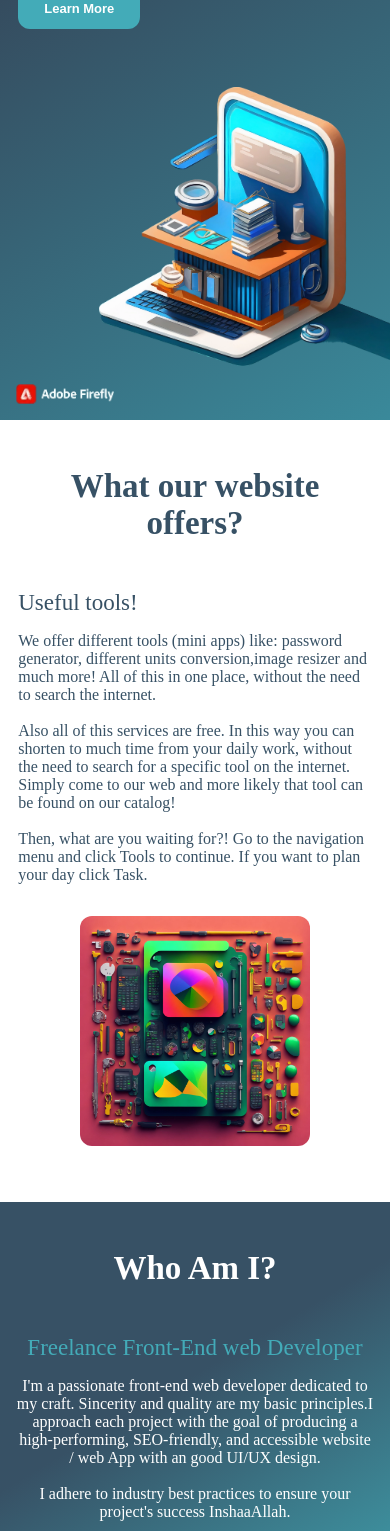
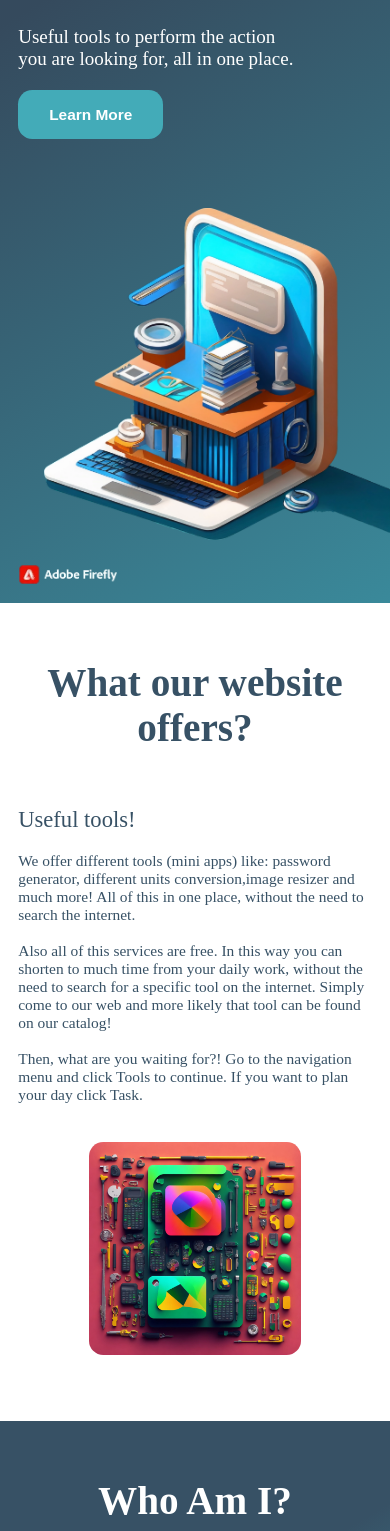
Before and after one commit to Flori1234657/useful-tools, a React (Vite) app: page / in a window 390 px wide. Shown: the part 277-1808 px from the top of the page. Built offline with nearby package versions, Linux system fonts and the light colour scheme.

Commit message:
U rregulluan disa gjëra për ph responsive

```diff
--- a/src/index.scss
+++ b/src/index.scss
@@ -19,3 +19,7 @@ button {
   border: none;
   -webkit-tap-highlight-color: none;
 }
+
+:root {
+  font-size: clamp(1rem, 0.1398rem + 4.3011vw, 1.75rem); // 16-28 max-599
+}
--- a/src/layout/Footer.tsx
+++ b/src/layout/Footer.tsx
@@ -1,5 +1,7 @@
 import { Link } from "react-router-dom";
 import FooterLogo from "../assets/images/logo2.webp";
+import { BsFillTelephoneFill } from "react-icons/bs";
+import { MdEmail } from "react-icons/md";
 
 const Footer = () => {
   return (
@@ -25,9 +27,24 @@ const Footer = () => {
       <section>
         <h1>Contact</h1>
         <ul>
-          <li>floriandollani15@gmail.com</li>
-          <li>info.fl29@gmail.com</li>
-          <li>+355 68 839 3968</li>
+          <li>
+            <span>
+              <MdEmail />
+            </span>
+            floriandollani15@gmail.com{" "}
+          </li>
+          <li>
+            <span>
+              <MdEmail />
+            </span>
+            info.fl29@gmail.com{" "}
+          </li>
+          <li>
+            <span>
+              <BsFillTelephoneFill />
+            </span>
+            +355 68 839 3968{" "}
+          </li>
         </ul>
       </section>
       <section>
--- a/src/styles/base/_variables.scss
+++ b/src/styles/base/_variables.scss
@@ -23,3 +23,7 @@ $About-us-background: linear-gradient(
 $green: #43abb8;
 $blue: #375165;
 $footer-copyright: #1c2832;
+
+// Box Shadow
+$nav-box-shadow: rgba(50, 50, 93, 0.25) 0px 13px 27px -5px,
+  rgba(0, 0, 0, 0.3) 0px 8px 16px -8px;
--- a/src/styles/screens/sm/_about.scss
+++ b/src/styles/screens/sm/_about.scss
@@ -9,11 +9,11 @@
     @include mix.font(white, 2.063rem, 600, 3rem 0, 0);
   }
   h2 {
-    @include mix.font(vr.$green, 1.438rem, 500, 0, 0);
+    @include mix.font(vr.$green, 1.188rem, 500, 0, 0);
     text-align: center;
   }
   p {
-    @include mix.font(white, 1rem, 300, 1rem 0.938rem, 0);
+    @include mix.font(white, 0.813rem, 300, 1rem 0.938rem, 0);
     text-align: center;
   }
   button {
--- a/src/styles/screens/sm/_footer.scss
+++ b/src/styles/screens/sm/_footer.scss
@@ -14,15 +14,18 @@ footer {
     width: 90.65%;
     @include mix.flex-col-center($al: flex-start);
     h1 {
-      @include mix.font(vr.$green, 1.188rem, 500, 0, 1rem 0 0 0);
+      @include mix.font(vr.$green, 1.188rem, 500, 0, 1.5rem 0 0 0);
     }
     ul {
       list-style-type: none;
       li {
-        @include mix.font(white, 1rem, 500, 0, 0.5rem 0 0 0);
+        @include mix.font(white, 0.813rem, 500, 0, 1rem 0 0 0);
         a:hover {
           transition: 0.4s;
           text-decoration: underline;
+        }
+        span {
+          padding-right: 0.5rem;
         }
       }
     }
--- a/src/styles/screens/sm/_hero.scss
+++ b/src/styles/screens/sm/_hero.scss
@@ -2,7 +2,7 @@
 @use "../../base/mixin" as mix;
 
 header {
-  margin-top: 5.25rem;
+  margin-top: 5.2rem;
   width: 100%;
   background: vr.$Hero-background;
   @include mix.flex-col-center;
--- a/src/styles/screens/sm/_navBar.scss
+++ b/src/styles/screens/sm/_navBar.scss
@@ -8,6 +8,7 @@
   background-color: vr.$green;
   @include mix.flex($js: center);
   z-index: 1;
+  box-shadow: vr.$nav-box-shadow;
   // Palestine Support Banner
 
   .nav-bar-container__Palestine-support {
@@ -64,10 +65,11 @@
         position: absolute;
         right: 0;
         top: 100%;
-        width: 50vw;
+        width: 60vw;
         background-color: vr.$green;
         @include mix.flex-col-center;
-        border-bottom-left-radius: 0.5rem;
+        border-bottom-left-radius: 0.75rem;
+        box-shadow: vr.$nav-box-shadow;
         ul {
           width: 80%;
           @include mix.flex-col-center;
--- a/src/styles/screens/sm/_services.scss
+++ b/src/styles/screens/sm/_services.scss
@@ -16,14 +16,14 @@
       width: 100%;
       @include mix.flex-col-center($al: flex-start);
       h2 {
-        @include mix.font(vr.$blue, 1.438rem, 500, 0 0 1rem 0, 0);
+        @include mix.font(vr.$blue, 1.188rem, 500, 0 0 1rem 0, 0);
       }
       p {
-        @include mix.font(vr.$blue, 1rem, 300, 0, 0);
+        @include mix.font(vr.$blue, 0.813rem, 300, 0, 0);
       }
     }
     img {
-      width: 65%;
+      width: 60%;
       aspect-ratio: 1;
       margin: 2rem 0 3.5rem 0;
       border-radius: 0.75rem;
```
